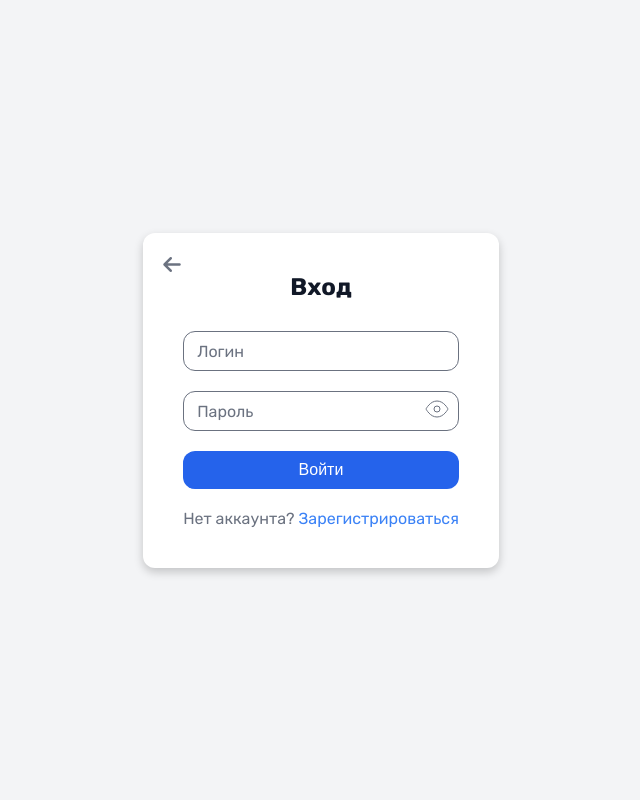
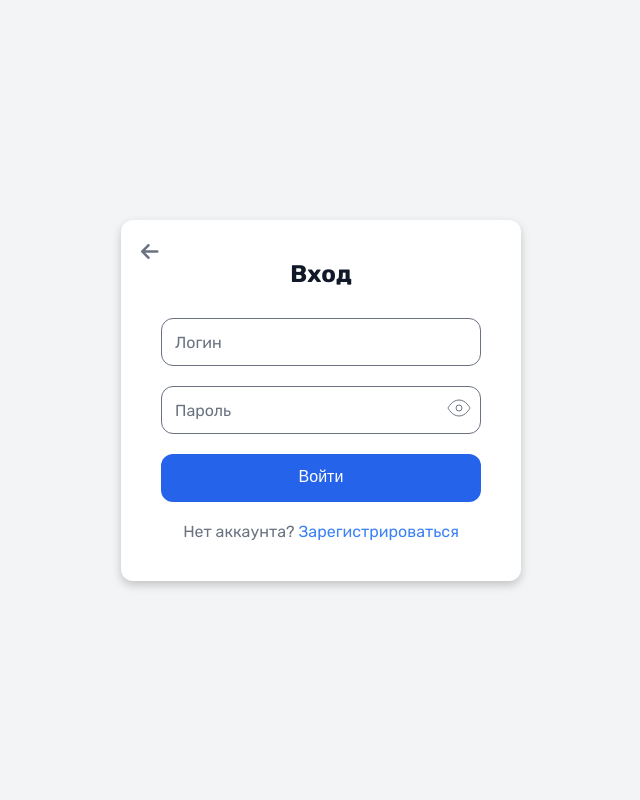
Before and after one commit to J0muty/thecheckers, a FastAPI app: page /login in a window 1280 px wide. Shown: the whole page, without its empty margins (319-959 px from the left). Run offline with FastAPI, Linux system fonts and the light colour scheme; parts of the project's set-up code (start-up, migrations or seed data) failed here and were passed over.

Commit message:
Адаптация регистрации + логина

```diff
--- a/src/app/static/login/login.css
+++ b/src/app/static/login/login.css
@@ -9,6 +9,7 @@
     --secondary-text-color: #6B7280;
     --font-family: 'Rubik', sans-serif;
     --border-radius: 12px;
+    --vh: 1vh;
 }
 
 .dark-mode {
@@ -27,14 +28,22 @@
 }
 
 html, body {
-    height: 100%;
+    height: auto;
+    min-height: 100%;
     background: var(--background-color);
     color: var(--text-color);
     font-family: var(--font-family);
     transition: background 0.3s ease, color 0.3s ease;
+    overflow-y: auto;
+    -webkit-text-size-adjust: 100%;
+}
+
+.page {
+    min-height: calc(var(--vh) * 100);
     display: flex;
     justify-content: center;
     align-items: center;
+    padding: 24px 0;
 }
 
 .container {
@@ -46,6 +55,7 @@ html, body {
     box-shadow: 0 4px 10px rgba(0,0,0,0.2);
     width: 100%;
     max-width: 400px;
+    margin: 0 16px;
 }
 
 .back-arrow {
@@ -81,6 +91,8 @@ h1 {
     background: transparent;
     color: var(--text-color);
     font-size: 16px;
+    min-height: 48px;
+    line-height: 1.3;
 }
 
 .input-group.has-toggle input {
@@ -142,6 +165,9 @@ button {
     font-size: 16px;
     cursor: pointer;
     transition: background-color 0.3s ease, transform 0.2s ease;
+    min-height: 48px;
+    line-height: 1.3;
+    touch-action: manipulation;
 }
 
 button:hover {
--- a/src/app/static/login/login.js
+++ b/src/app/static/login/login.js
@@ -13,3 +13,11 @@ document.querySelectorAll('.toggle-password').forEach(toggle => {
         });
     });
 });
+
+(function(){
+    function setVh(){
+        document.documentElement.style.setProperty('--vh', (window.innerHeight * 0.01) + 'px');
+    }
+    setVh();
+    window.addEventListener('resize', setVh);
+})();
--- a/src/app/templates/login.html
+++ b/src/app/templates/login.html
@@ -3,6 +3,7 @@
 <head>
     <meta charset="UTF-8">
     <title>Вход</title>
+    <meta name="viewport" content="width=device-width, initial-scale=1, viewport-fit=cover">
     <script>
         if (localStorage.theme === 'dark') {
             document.documentElement.classList.add('dark-mode');
@@ -13,6 +14,7 @@
     <link rel="stylesheet" href="/static/base/toast.css">
 </head>
 <body>
+    <div class="page">
         <main class="container">
             <a href="/" class="back-arrow">
                 <i class="fa-solid fa-arrow-left"></i>
@@ -48,6 +50,7 @@
             </form>
             {% endif %}
         </main>
+    </div>
     <script src="/static/base/toast.js"></script>
     <script src="/static/login/login.js"></script>
     <script>
--- a/src/app/templates/register.html
+++ b/src/app/templates/register.html
@@ -3,6 +3,7 @@
 <head>
     <meta charset="UTF-8">
     <title>Регистрация</title>
+    <meta name="viewport" content="width=device-width, initial-scale=1, viewport-fit=cover">
     <script>
         if (localStorage.theme === 'dark') {
             document.documentElement.classList.add('dark-mode');
@@ -13,6 +14,7 @@
     <link rel="stylesheet" href="/static/base/toast.css">
 </head>
 <body>
+    <div class="page">
         <main class="container">
             <a href="/" class="back-arrow">
                 <i class="fa-solid fa-arrow-left"></i>
@@ -50,6 +52,7 @@
             </form>
             <p>Уже зарегистрированы? <a href="/login">Войти</a></p>
         </main>
+    </div>
     <script src="/static/base/toast.js"></script>
     <script src="/static/register/register.js"></script>
     <script>
```
Also changed, not shown: other parts of src/app/static/login/login.css (+29 -11 lines), src/app/static/register/register.css (+37 -3 lines), src/app/static/register/register.js (+10 -1 lines). Lines whose indentation alone changed are shown as unchanged.
